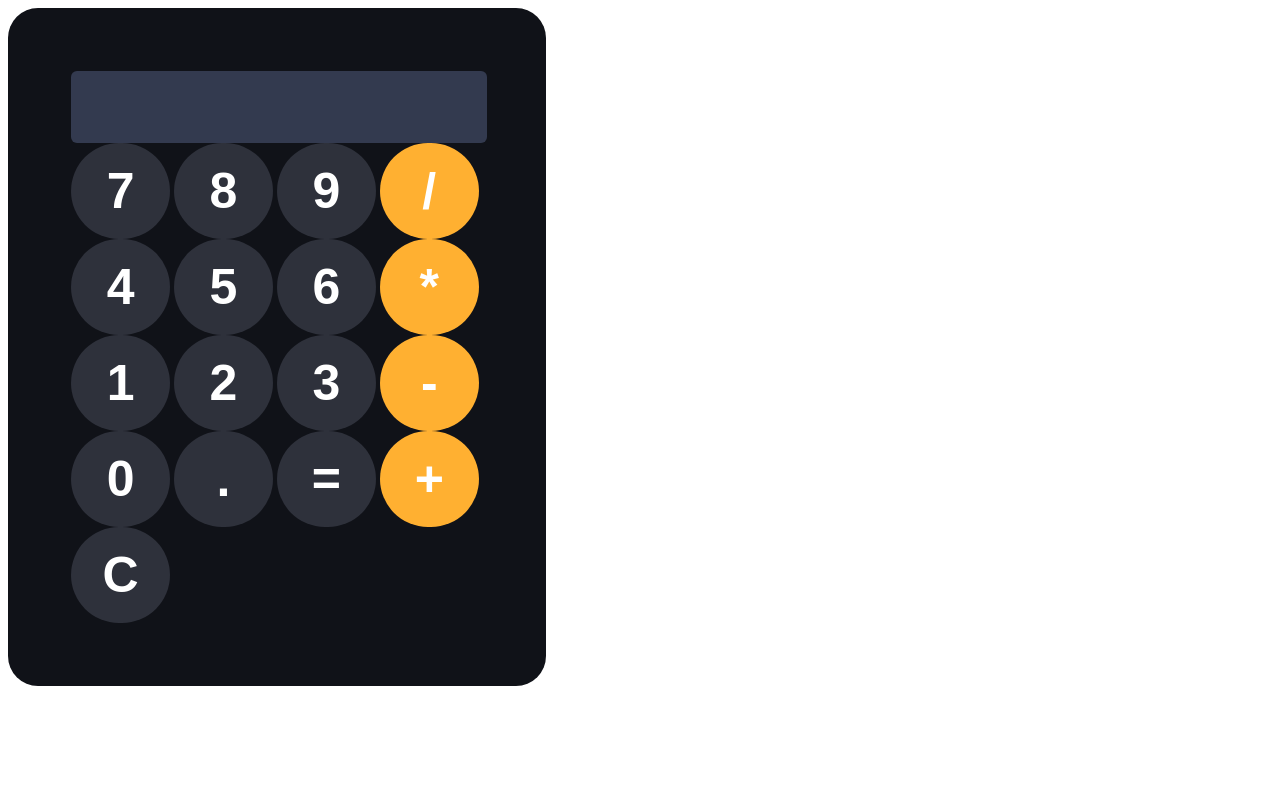
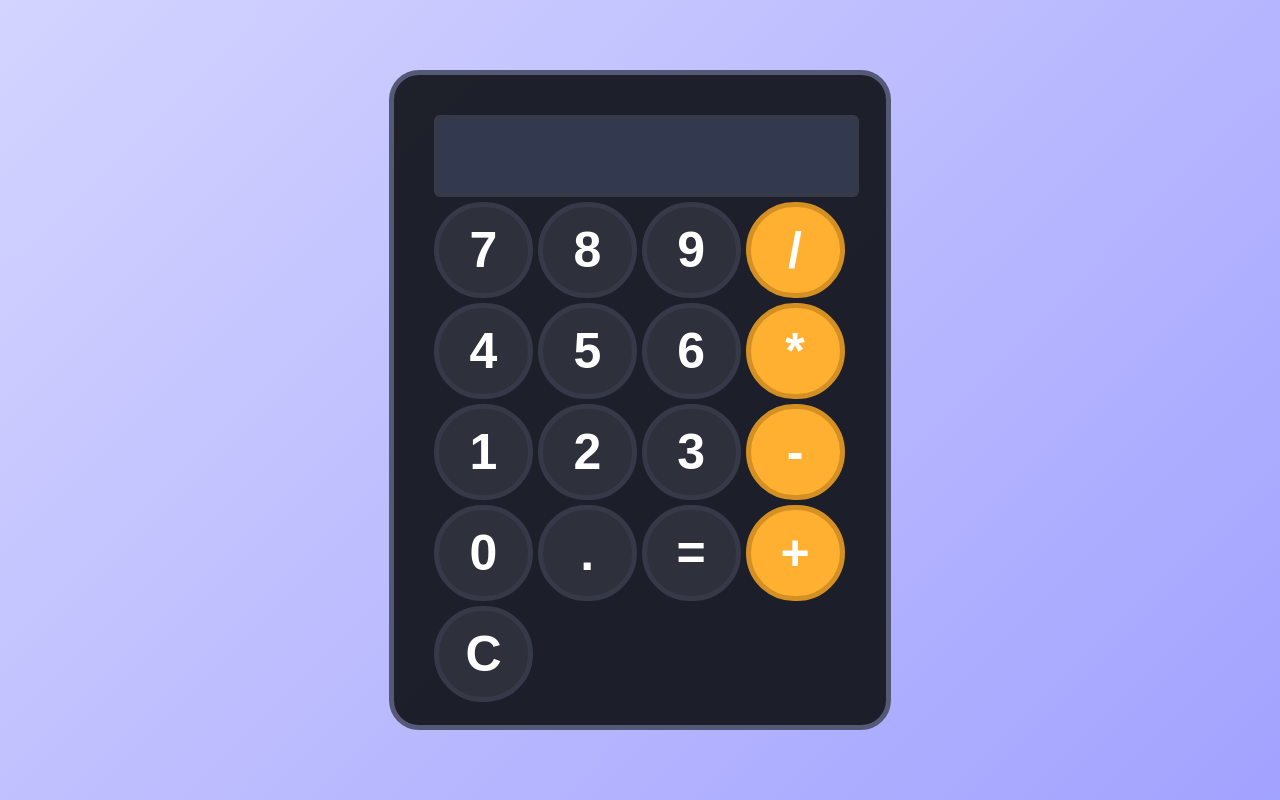
Before and after one commit to D0myyy/Calculator-HTML-CSS-JS-, a plain HTML site: page index.html in a window 1280 px wide. Drawn offline with Linux system fonts and the light colour scheme.

Commit message:
Add files via upload

```diff
--- a/CSS.css
+++ b/CSS.css
@@ -1,9 +1,18 @@
+body{
+    background: linear-gradient(135deg, rgb(212, 212, 255), rgb(162, 162, 255)); /* background-color: rgb(212, 212, 255); */
+    display: flex;
+    justify-content: center;
+    align-items: center;
+    height: 100vh;
+    margin: 0;
+}
 #Calculator{
     width: 412px;
-    height: 50%;
-    padding: 5%;
+    height: 570px;
+    padding: 40px;
     border-radius: 30px;
-    background-color: rgb(16, 18, 24);
+    background-color: rgba(16, 18, 24, 92%);
+    border: 5px solid rgb(84, 90, 117);
 }
 button{
     color: white;
@@ -11,23 +20,29 @@ button{
     width: 24%;
     height: 96px;
     border-radius: 50px;
-    border: none;
+    border: 5px solid rgb(54, 57, 71);
     font-size: 50px;
     text-align: center;
     font-weight: bold;
     align-self: center;
     cursor: pointer;
+    margin-top: 5px;
+    margin-right: 1px;
 }
 button#operation{
     background-color: rgb(255, 176, 49);
+    border: 5px solid rgb(212, 144, 34);
 }
 input{
     color: white;
-    border: none;
     border-radius: 6px;
-    width: 100%;
+    width: 400px;
     height: 70px;
     font-weight: bold;
     font-size: 50px;
     background-color: rgb(51, 58, 79);
+    border: 5px solid rgb(54, 57, 71);
+    text-align: left;
+    padding-left: 13px;
+    padding-right: -20px;
 }
--- a/Functions.js
+++ b/Functions.js
@@ -1,18 +1,34 @@
 const display = document.getElementById("text");
 
-function displayButton(input){
-    if(display.value != "Error"){
-        display.value += input;
-    } else {
-        display.value = "";
-        display.value += input;
+function displayButton(input) {
+    const lastChar = display.value.slice(-1);
+    if (input >= '0' && input <= '9') {
+        if (display.value !== "Error" && display.value.length < 14) {
+            display.value += input;
+        } else if (display.value.length < 14) {
+            display.value = "";
+            display.value += input;
+        }
+    } else if (['+', '-', '*', '/'].includes(input)) {
+        if (display.value !== "Error" && display.value.length < 14 && !['+', '-', '*', '/'].includes(lastChar)) {
+            display.value += input;
+        }
     }
-
 }
 
 function calculate(){
     try{
-        display.value = eval(display.value);
+        if(display.value == "Error"){
+            display.value = "";
+        } else{
+            if(display.value != ""){
+                display.value = eval(display.value);
+                while(display.value.length > 14){
+                    display.value = display.value.slice(0,-1);
+                }
+            }
+        }
+
     }
     catch(error){
         display.value = "Error";
```
Also changed, not shown: index.html (line endings or trailing spaces).
